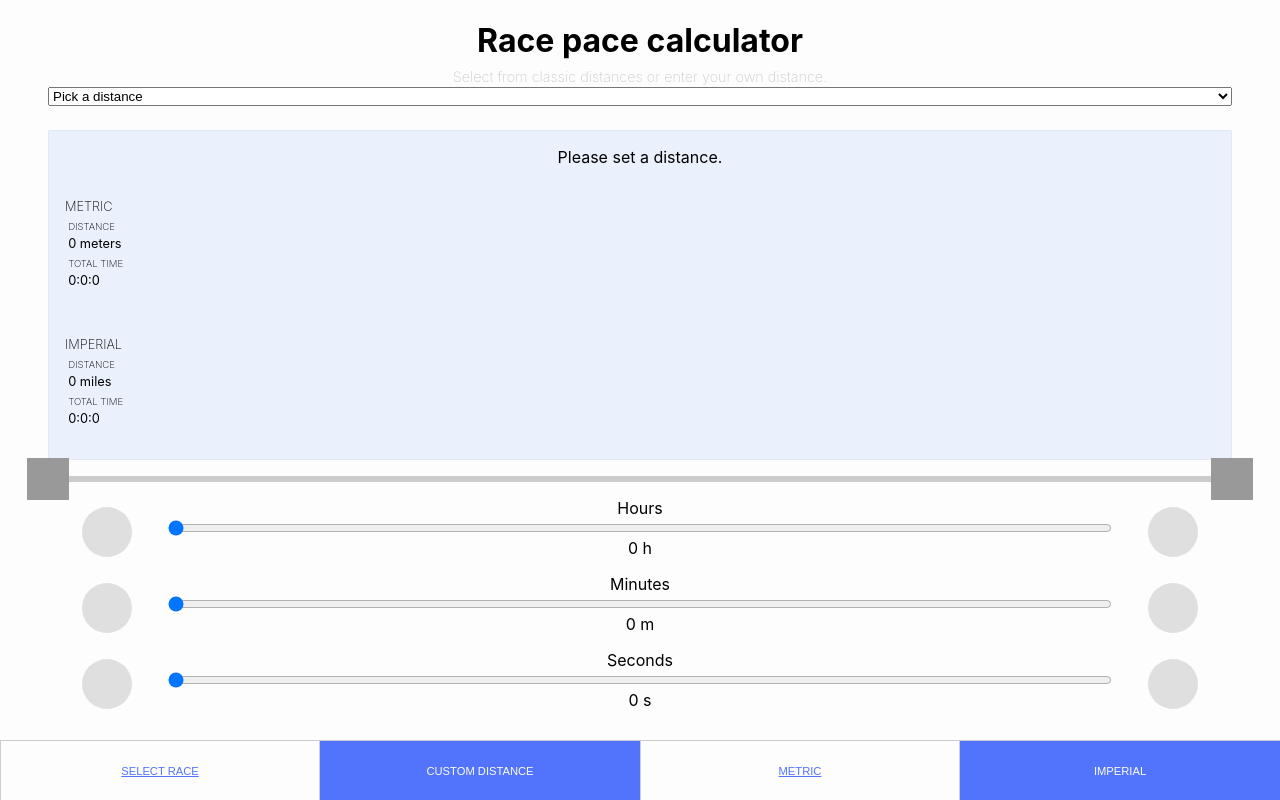
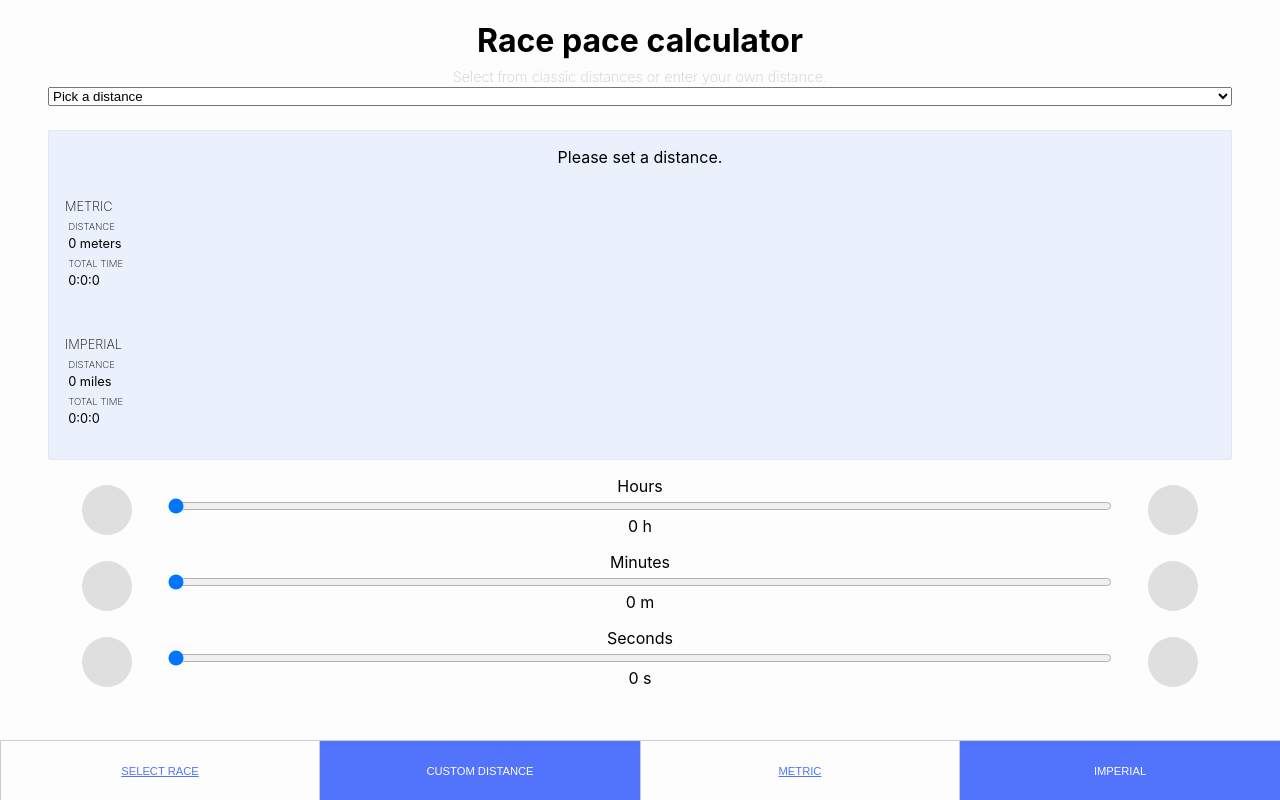
Before and after one commit to pedric/race-pace-calculator, a Next.js app: page / in a window 1280 px wide. Built offline with nearby package versions, Linux system fonts and the light colour scheme; some icons are missing.

Commit message:
remove unused range

```diff
--- a/components/TimeRange.tsx
+++ b/components/TimeRange.tsx
@@ -30,7 +30,7 @@ const TimeRange = ({
 				min={min}
 				max={max}
 				value={value}
-				defaultValue={defaultValue}
+				// defaultValue={defaultValue}
 				onChange={(e) => {
 					// debounceValueChange(mode, Number(e.target.value));
 					handleChange(mode, Number(e.target.value));
--- a/containers/RacePaceCalculator.tsx
+++ b/containers/RacePaceCalculator.tsx
@@ -172,7 +172,7 @@ const RacePaceCalculator = () => {
 					/>
 					<div>
 						<Form action='#' onSubmit={(e) => e.preventDefault()}>
-							<RangeControl />
+							{/* <RangeControl /> */}
 							<Control>
 								<TimeTicker unit={UNIT.H} timeTick={timeTick} value={-1} />
 								<TimeRange
```
